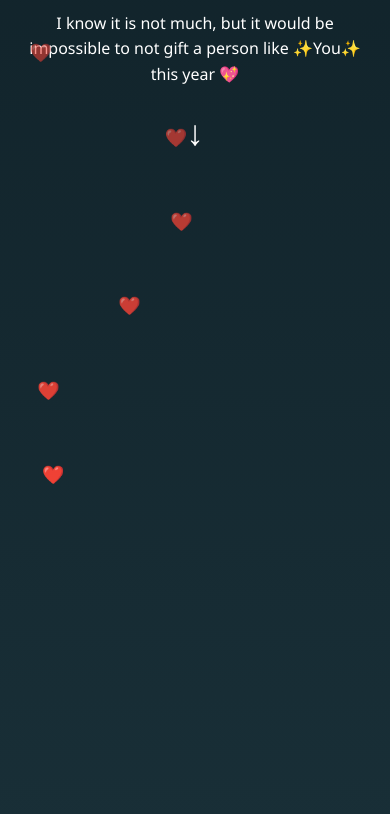
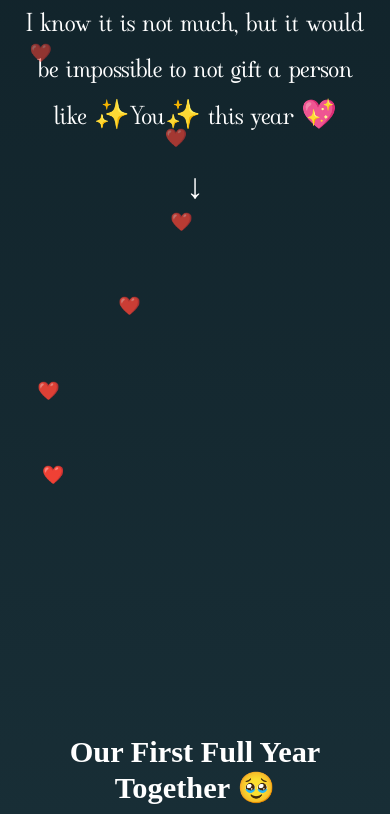
Before and after one commit to St4m/new-year-letter, a plain HTML site: page index.html in a window 390 px wide. Shown: the part 361-1175 px from the top of the page. Drawn offline with Linux system fonts and the light colour scheme; a web font is replaced by a local one.

Commit message:
Refactor HTML and CSS for improved styling
Updated font styles and sizes for better aesthetics. Adjusted button text and improved HTML structure.

```diff
--- a/index.html
+++ b/index.html
@@ -1,5 +1,6 @@
 <!DOCTYPE html>
 <html lang="en">
+
 <head>
   <meta charset="UTF-8" />
   <meta name="viewport" content="width=device-width, initial-scale=1.0" />
@@ -36,23 +37,45 @@
       animation: fadeIn 1.2s ease;
     }
 
+    @font-face {
+  font-family: mr_HamiltoneG;
+  src: url('mr_HamiltoneG Rus Regular.otf');
+}
+@font-face {
+  font-family: Champagne Royale;
+  src: url('Champagne Royale.ttf');
+}
+
+
     h1 {
-      font-size: clamp(1.3rem, 4vw, 1.8rem);
+      font-family: mr_HamiltoneG  ;
+      font-size: clamp(1.5rem, 4vw, 1.8rem);
       margin-bottom: 16px;
     }
 
     p {
-      font-size: clamp(1rem, 3.5vw, 1.1rem);
+      font-family: Champagne Royale;
+      font-size: clamp(1.5rem, 3.5vw, 1.1rem);
       line-height: 1.6;
       margin-bottom: 20px;
     }
+
+    @media screen and (max-width: 900px) {
+  /* CSS styles to apply when the condition is TRUE */
+  h1 {
+      font-size: clamp(1.9rem, 4vw, 1.8rem);
+    }
+  p {
+      font-size: clamp(1.8rem, 3.5vw, 1.1rem);
+    }
+}
 
     .photo {
       width: 100%;
       max-width: 320px;
       border-radius: 18px;
       margin: 18px auto;
-      box-shadow: 0 10px 30px rgba(0,0,0,0.4);
+      box-shadow: 0 10px 30px rgba(0, 0, 0, 0.4);
     }
 
     button {
@@ -89,14 +112,29 @@
     }
 
     @keyframes fadeIn {
-      from { opacity: 0; transform: translateY(20px); }
-      to { opacity: 1; transform: translateY(0); }
+      from {
+        opacity: 0;
+        transform: translateY(20px);
+      }
+
+      to {
+        opacity: 1;
+        transform: translateY(0);
+      }
     }
 
     @keyframes floatUp {
-      from { transform: translateY(0); opacity: 1; }
-      to { transform: translateY(-120vh); opacity: 0; }
+      from {
+        transform: translateY(0);
+        opacity: 1;
+      }
+
+      to {
+        transform: translateY(-120vh);
+        opacity: 0;
+      }
     }
+
     .down-arrow {
       font-size: 2.2rem;
       font-weight: 100;
@@ -110,7 +148,7 @@
   <audio id="bgMusic" loop>
     <source src="music.mp3" type="audio/mpeg">
   </audio>
-  <button id="musicBtn" onclick="toggleMusic()">🔊 Music</button>
+  <button id="musicBtn" onclick="toggleMusic()">🔊</button>
 
   <!-- Screen 1 -->
   <section>
@@ -145,7 +183,7 @@
         <br />
         the way ✨You✨ stand strong every day, even if it might feel like ✨You✨ are being lazy or unmotivated
         <br />
-        ✨You✨ are staying up and moving forward
+        ✨You✨ are staying up and moving forward,
         <br />
         there are no words that can express how I am proud and in Love with ✨You✨
       </p>
@@ -208,14 +246,15 @@
       if (!playing) {
         music.play();
         playing = true;
-        musicBtn.innerText = '⏸ Music';
+        musicBtn.innerText = '⏸';
       } else {
         music.pause();
         playing = false;
-        musicBtn.innerText = '🔊 Music';
+        musicBtn.innerText = '🔊';
       }
     }
   </script>
 
 </body>
+
 </html>
```
